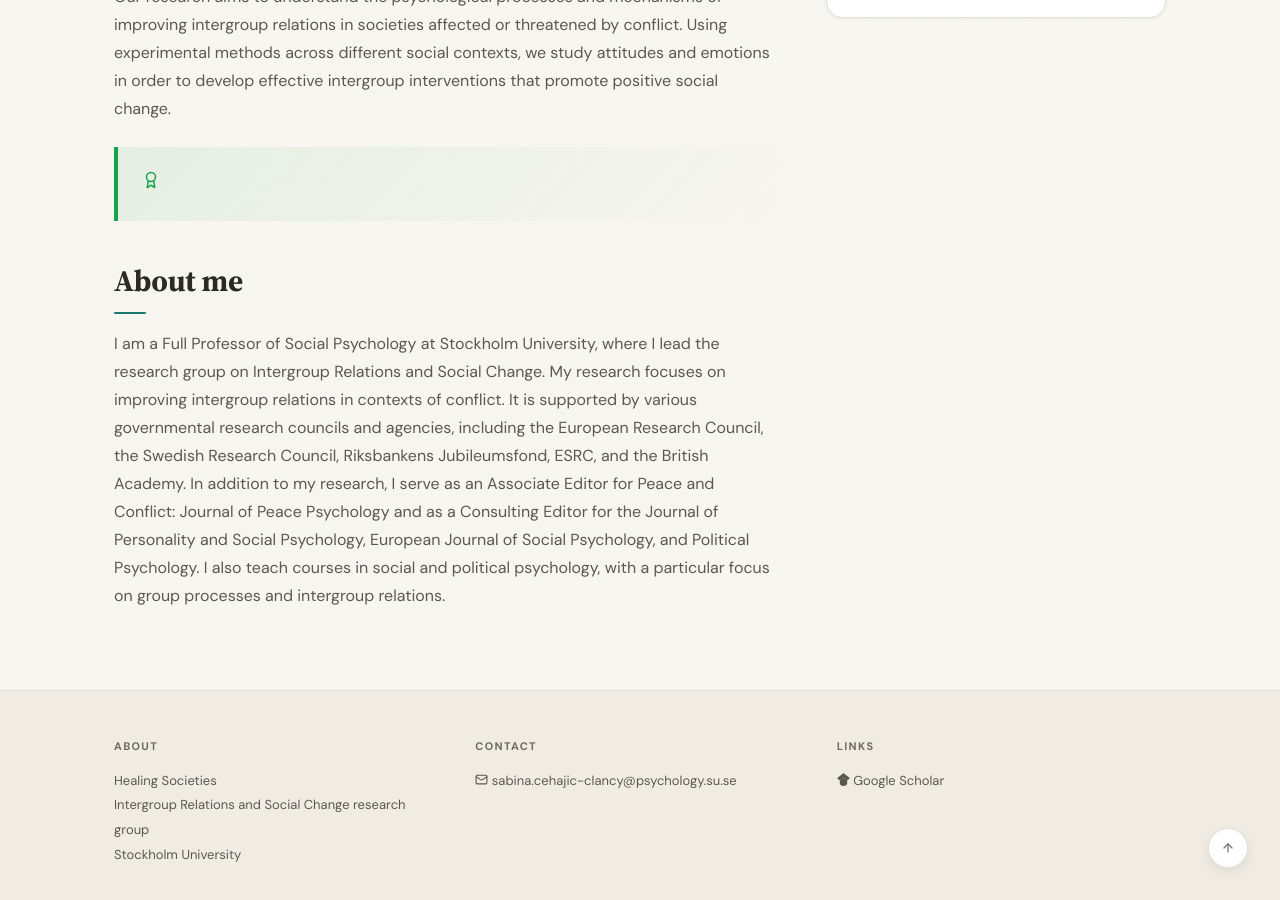
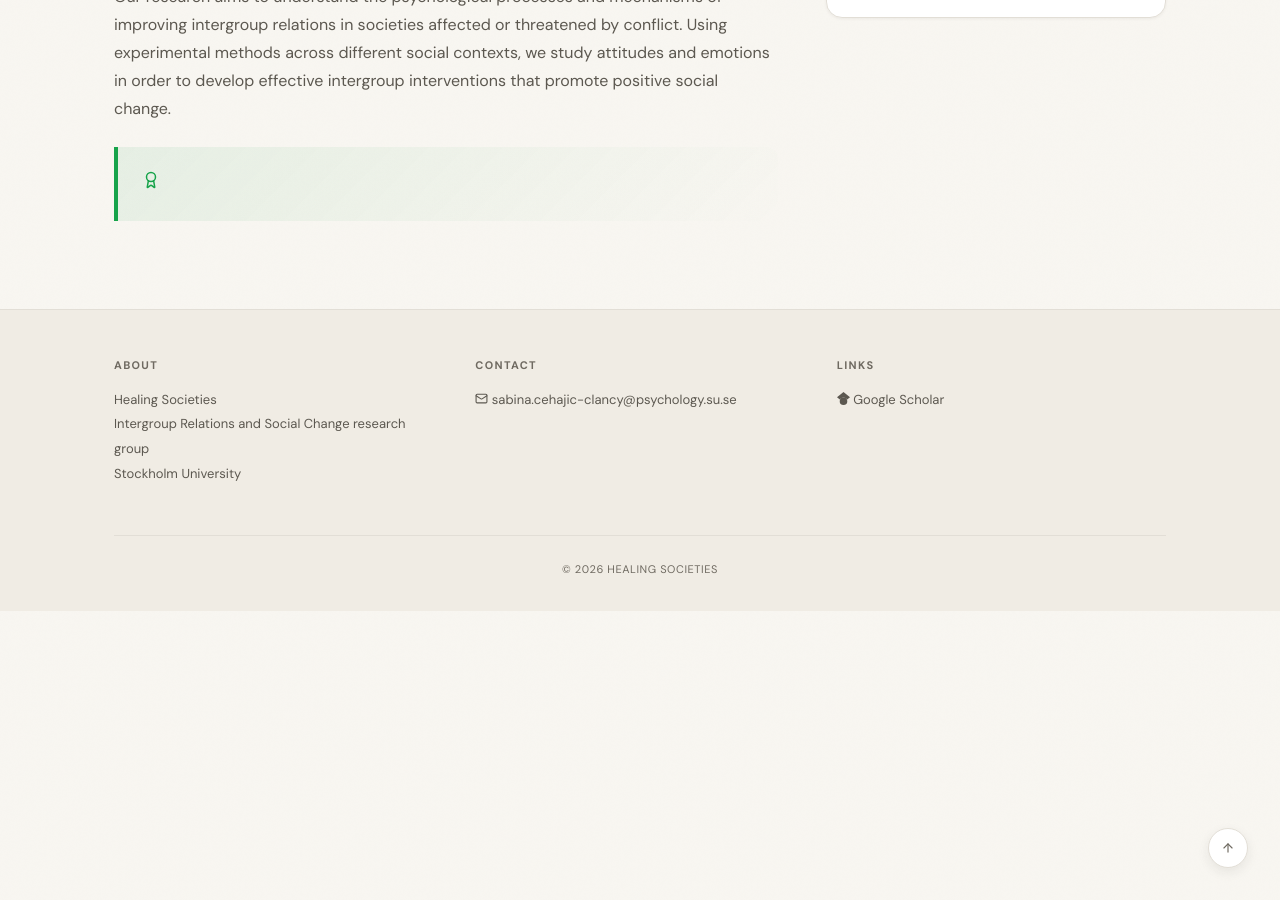
Before and after one commit to yuricipriano02/healingsocieties, a Jekyll site: the page built from _pages/home.md, in a window 1280 px wide and 900 px high, scrolled down 640 px. Built offline with Jekyll 4.4.1, drawn with Linux system fonts in a browser that asks for light colours.

Commit message:
Remove 'About me' section from home page
Removed the 'About me' section detailing professional background and research focus.

```diff
--- a/_pages/home.md
+++ b/_pages/home.md
@@ -40,7 +40,3 @@ Our research aims to understand the psychological processes and mechanisms of im
 <p style="margin: var(--space-4) 0 0;"><a href="{{ '/publications' | relative_url }}">All publications &rarr;</a></p>
 </div>
 {% endif %}
-
-## About me
-
-I am a Full Professor of Social Psychology at Stockholm University, where I lead the research group on Intergroup Relations and Social Change. My research focuses on improving intergroup relations in contexts of conflict. It is supported by various governmental research councils and agencies, including the European Research Council, the Swedish Research Council, Riksbankens Jubileumsfond, ESRC, and the British Academy. In addition to my research, I serve as an Associate Editor for Peace and Conflict: Journal of Peace Psychology and as a Consulting Editor for the Journal of Personality and Social Psychology, European Journal of Social Psychology, and Political Psychology. I also teach courses in social and political psychology, with a particular focus on group processes and intergroup relations.
```
